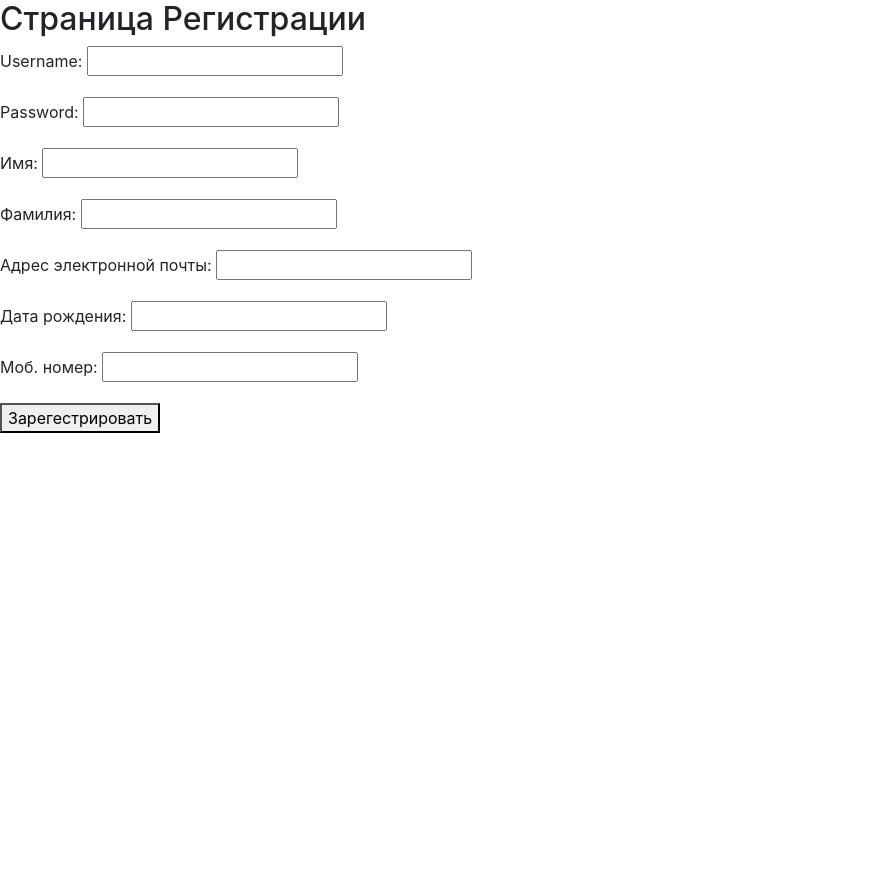
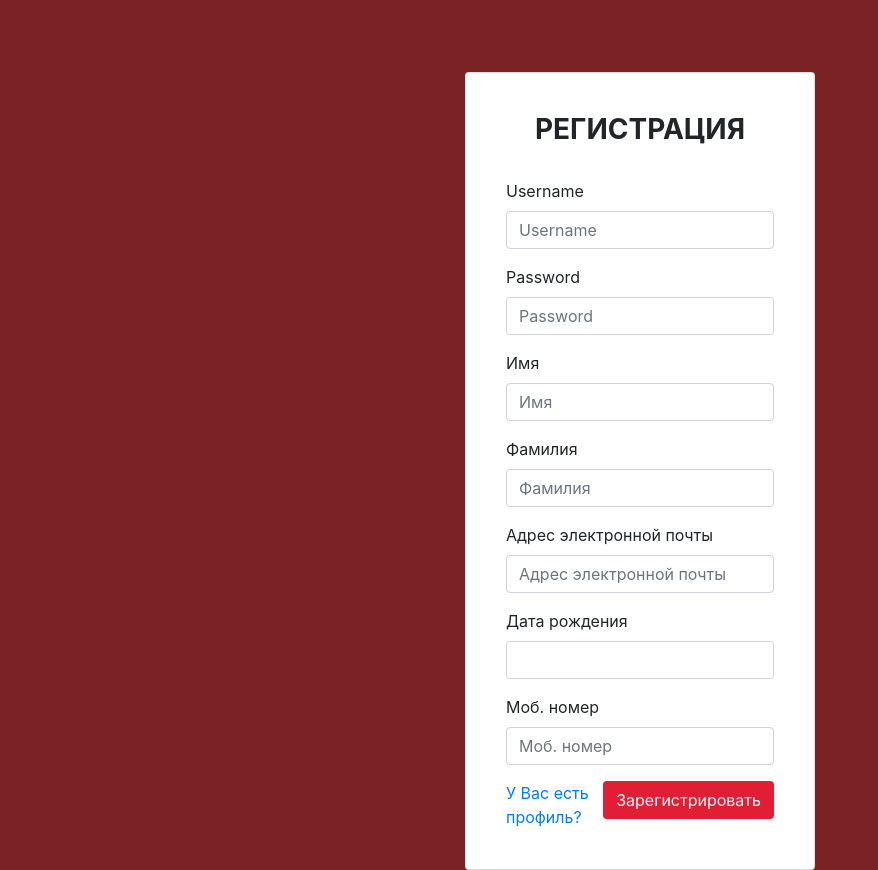
Before and after one commit to ge2nadiy/kursach_django, a Django app: page /AutoHome/sign-up/ in a window 1280 px wide. Shown: the whole page, without its empty margins (0-878 px from the left). Before the commit the page ends 433 px from the top, so only its background shows below. Run offline with Django 3.2, Linux system fonts and the light colour scheme; some libraries are stand-ins or nearby versions.

Commit message:
created frontend

```diff
--- /dev/null
+++ b/AutoHomeApp/static/css/style.css
@@ -0,0 +1,14 @@
+.bg-ruby{
+    background-color: #7B2324;
+}
+
+.btn-red{
+    color: white;
+    background-color: #E21E35;
+}
+
+.btn-red:hover,
+.btn-red:focus{
+    color: white;
+    background-color: #EC4D57;
+}
--- /dev/null
+++ b/AutoHomeApp/templates/AutoHome/account.html
@@ -0,0 +1,5 @@
+{% extends 'AutoHome/base.html' %}
+
+{% block page %}
+    <h2>Страница профиля!</h2>
+{% endblock %}
--- /dev/null
+++ b/AutoHomeApp/templates/AutoHome/auto.html
@@ -0,0 +1,5 @@
+{% extends 'AutoHome/base.html' %}
+
+{% block page %}
+    <h2>МАШИНА!</h2>
+{% endblock %}
--- a/AutoHomeApp/templates/AutoHome/home.html
+++ b/AutoHomeApp/templates/AutoHome/home.html
@@ -8,7 +8,7 @@
     <meta http-equiv="X-UA-Compatible" content="ie=edge">
     <title>Главная страница</title>
     <link rel="stylesheet" href="{% static 'css/bootstrap.min.css' %}">
-    <link rel="stylesheet" href="{% static 'css/mystyle.css' %}">
+    <link rel="stylesheet" href="{% static 'css/style.css' %}">
 
     <script> src="{% static 'js/bootstrap.min.js' %}"</script>
 </head>
--- a/AutoHomeApp/templates/AutoHome/sign_up.html
+++ b/AutoHomeApp/templates/AutoHome/sign_up.html
@@ -1,24 +1,16 @@
-{% load static %}
-<!doctype html>
-<html lang="en">
-<head>
-    <meta charset="UTF-8">
-    <meta name="viewport"
-          content="width=device-width, user-scalable=no, initial-scale=1.0, maximum-scale=1.0, minimum-scale=1.0">
-    <meta http-equiv="X-UA-Compatible" content="ie=edge">
-    <title>Главная страница</title>
-    <link rel="stylesheet" href="{% static 'css/bootstrap.min.css' %}">
-    <link rel="stylesheet" href="{% static 'css/mystyle.css' %}">
+{% extends 'base_signup.html' %}
+{% load bootstrap4 %}
 
-    <script> src="{% static 'js/bootstrap.min.js' %}"</script>
-</head>
-<body>
-<h2>Страница Регистрации</h2>
+{% block title %}Регистрация{% endblock %}
+
+{% block heading %}Регистрация{% endblock %}
+
+{% block content %}
 <form method="POST" enctype="multipart/form-data">
     {% csrf_token %}
-    {{ user_form.as_p }}
-    {{ profile_form.as_p }}
-    <button type="submit">Зарегестрировать</button>
+    {% bootstrap_form user_form %}
+    {% bootstrap_form profile_form %}
+    <button type="submit" class="btn btn-red float-right">Зарегистрировать</button>
 </form>
-</body>
-</html>
+    <a href="{% url 'AutoHome-sign-in' %}">У Вас есть профиль?</a>
+{% endblock %}
--- /dev/null
+++ b/AutoHomeApp/templates/base_signup.html
@@ -0,0 +1,34 @@
+{% load static %}
+<!doctype html>
+<html lang="en">
+<head>
+    <meta charset="UTF-8">
+    <meta name="viewport"
+          content="width=device-width, user-scalable=no, initial-scale=1.0, maximum-scale=1.0, minimum-scale=1.0">
+    <meta http-equiv="X-UA-Compatible" content="ie=edge">
+    <title>{% block title %}{% endblock %}</title>
+    <link rel="stylesheet" href="{% static 'css/bootstrap.min.css' %}">
+    <link rel="stylesheet" href="{% static 'css/style.css' %}">
+
+    <script> src="{% static 'js/bootstrap.min.js' %}"</script>
+    <script src="https://code.jquery.com/jquery-3.4.1.slim.min.js" integrity="sha384-J6qa4849blE2+poT4WnyKhv5vZF5SrPo0iEjwBvKU7imGFAV0wwj1yYfoRSJoZ+n" crossorigin="anonymous"></script>
+</head>
+<body class="bg-ruby">
+    <div class="container">
+        <div class="row">
+            <div class="col-lg-4 offset-lg-4">
+                <br/>
+                <br/>
+                <br/>
+                <div class="card card-body">
+                    <div class="card-body">
+                        <h3 class="text-center text-uppercase"><b>{% block heading %}{% endblock %}</b></h3>
+                        <br/>
+                        {% block content %}{% endblock %}
+                    </div>
+                </div>
+            </div>
+        </div>
+    </div>
+</body>
+</html>
--- a/AutoHomeApp/views.py
+++ b/AutoHomeApp/views.py
@@ -16,6 +16,14 @@ def home(request):
 @login_required(login_url='AutoHome/sign-in/')
 def AutoHome_home(request):
     return render(request, 'AutoHome/home.html', {})
+
+@login_required(login_url='AutoHome/sign-in/')
+def AutoHome_account(request):
+    return render(request, 'AutoHome/account.html', {})
+
+@login_required(login_url='AutoHome/sign-in/')
+def AutoHome_auto(request):
+    return render(request, 'AutoHome/auto.html', {})
 
 def AutoHome_sign_up(request):
     user_form = UserForm()
--- a/AutoHomeProject/settings.py
+++ b/AutoHomeProject/settings.py
@@ -38,6 +38,7 @@ INSTALLED_APPS = [
     'django.contrib.messages',
     'django.contrib.staticfiles',
     'AutoHomeApp',
+    'bootstrap4',
 ]
 
 MIDDLEWARE = [
--- a/AutoHomeProject/urls.py
+++ b/AutoHomeProject/urls.py
@@ -35,4 +35,8 @@ urlpatterns = [
     path('AutoHome', views.AutoHome_home, name='AutoHome-home'),
 
     path('AutoHome/sign-up/', views.AutoHome_sign_up, name='AutoHome-sign-up'),
+
+    path('AutoHome/account/', views.AutoHome_account, name='AutoHome-account'),
+
+    path('AutoHome/auto/', views.AutoHome_auto, name='AutoHome-auto')
 ] + static(settings.MEDIA_URL, document_root=settings.MEDIA_ROOT)
```
Also changed, not shown: AutoHomeApp/templates/AutoHome/base.html (added, +13 -0 lines), AutoHomeApp/templates/AutoHome/sign_in.html (+11 -18 lines), AutoHomeApp/templates/base.html (added, +20 -0 lines).
